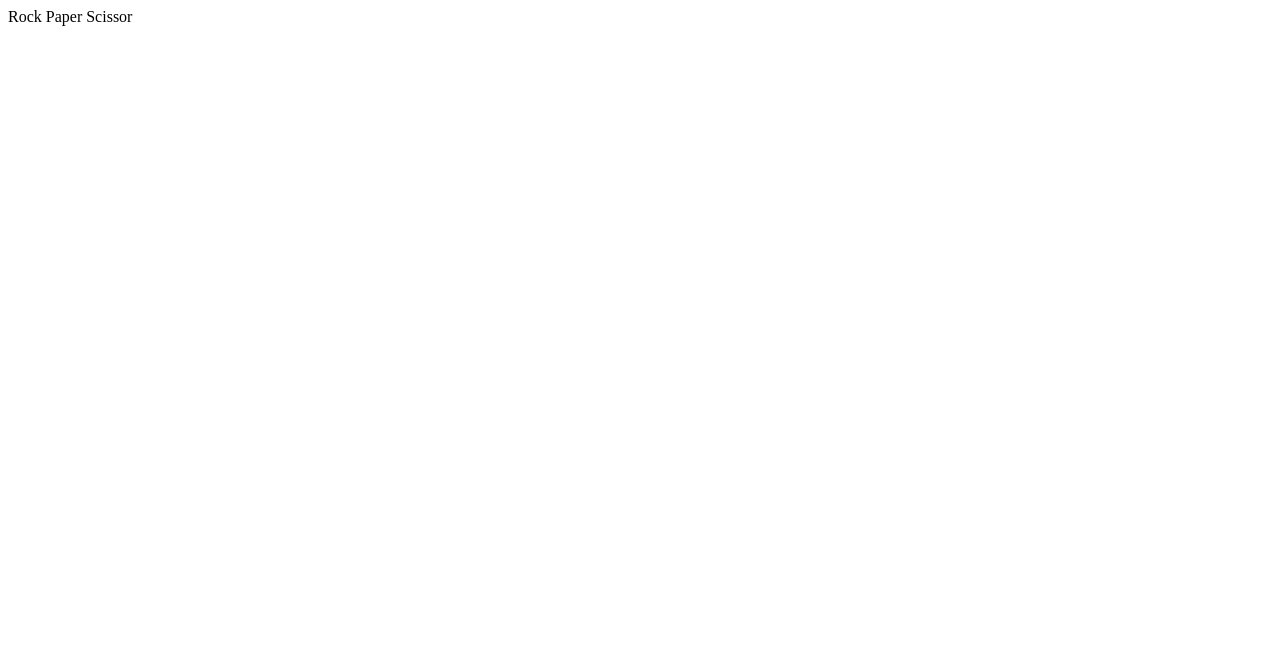
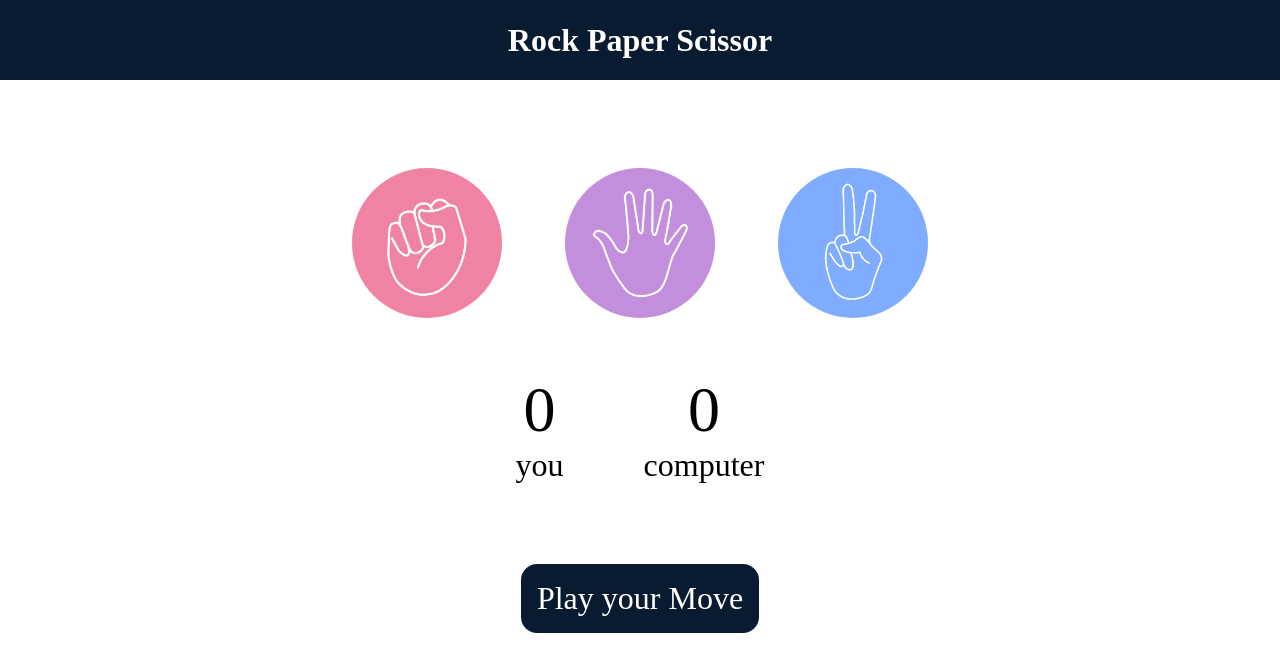
Before and after one commit to coderMayank69/rockPaperScissor, a plain HTML site: page index.html in a window 1280 px wide. Drawn offline with Linux system fonts and the light colour scheme.

Commit message:
copleted html and css

```diff
--- a/index.html
+++ b/index.html
@@ -9,7 +9,38 @@
 </head>
 
 <body>
-    Rock Paper Scissor
+    <h1>Rock Paper Scissor </h1>
+    <div class="choices">
+        <div class="choice" id="rock">
+            <img src="images/rock.png">
+        </div>
+        <div class="choice" id="paper">
+            <img src="images/paper.png">
+        </div>
+        <div class="choice" id="scissors">
+            <img src="images/scissors.png">
+        </div>
+    </div>
+
+
+    <div class="score-board">
+        <div class="score">
+            <p id="user-score">0</p>
+            <p>you</p>
+        </div>
+        <div class="score">
+            <p id="comp-score">0</p>
+            <p>computer</p>
+        </div>
+    </div>
+
+    <div class="msg-container">
+        <p id="msg"> Play your Move</p>
+    </div>
+
+
+
+
 
 
     <script src="script.js"></script>
--- a/style.css
+++ b/style.css
@@ -0,0 +1,68 @@
+* {
+    margin: 0;
+    padding: 0;
+    text-align: center;
+}
+
+h1 {
+    background-color: #081b31;
+    color: #fff;
+    height: 5rem;
+    line-height: 5rem;
+}
+
+.choice {
+    height: 165px;
+    width: 165px;
+    display: flex;
+    border-radius: 50%;
+    justify-content: center;
+    align-items: center;
+}
+
+.choice:hover {
+    cursor: pointer;
+    background-color: #081b31;
+}
+
+img {
+    height: 150px;
+    width: 150px;
+    object-fit: cover;
+    border-radius: 50%;
+}
+
+.choices {
+    display: flex;
+    justify-content: center;
+    align-items: center;
+    gap: 3rem;
+    margin-top: 5rem;
+}
+
+.score-board {
+    display: flex;
+    justify-content: center;
+    align-items: center;
+    font-size: 2rem;
+    margin-top: 3rem;
+    gap: 5rem;
+}
+
+#user-score,
+#comp-score {
+    font-size: 4rem;
+}
+
+.msg-container {
+    margin-top: 5rem;
+}
+
+#msg {
+    background-color: #081b31;
+    color: #fff;
+    font-size: 2rem;
+    display: inline-block;
+    padding: 1rem;
+    border-radius: 1rem;
+}
```
